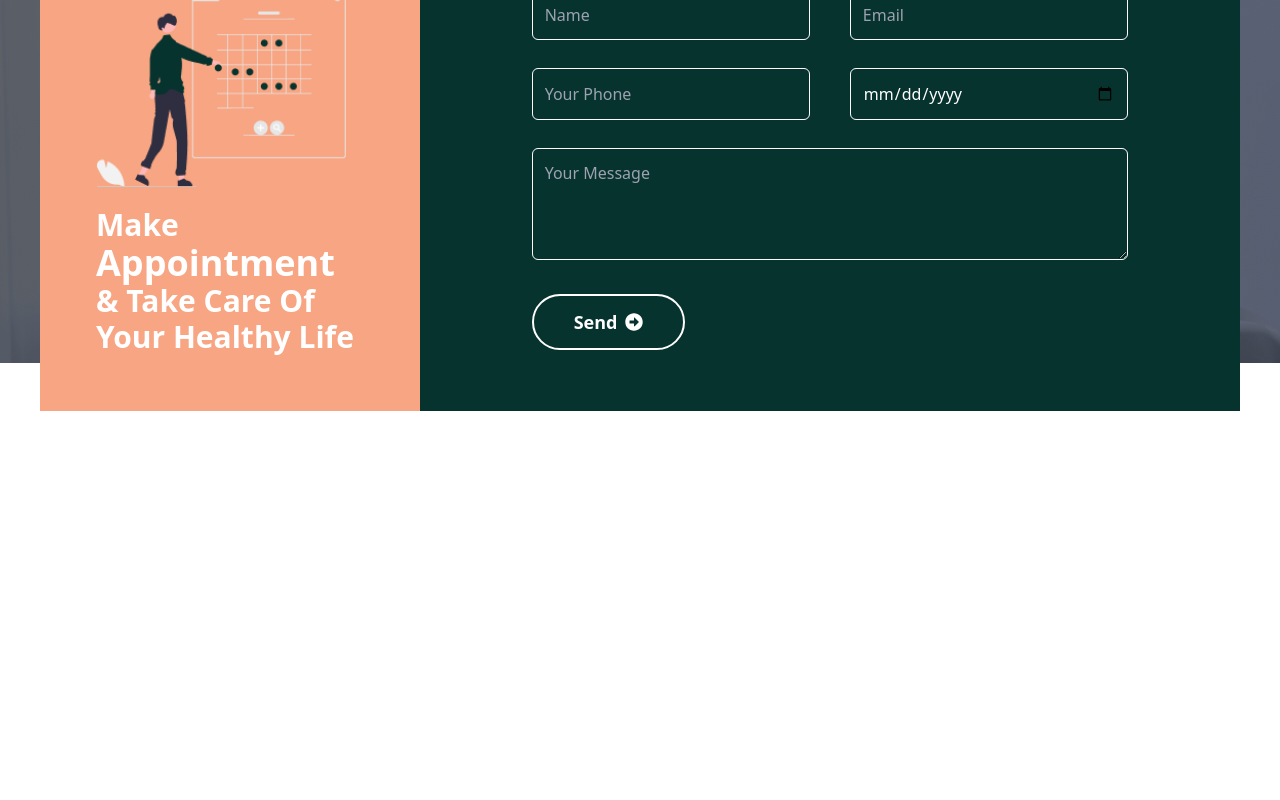
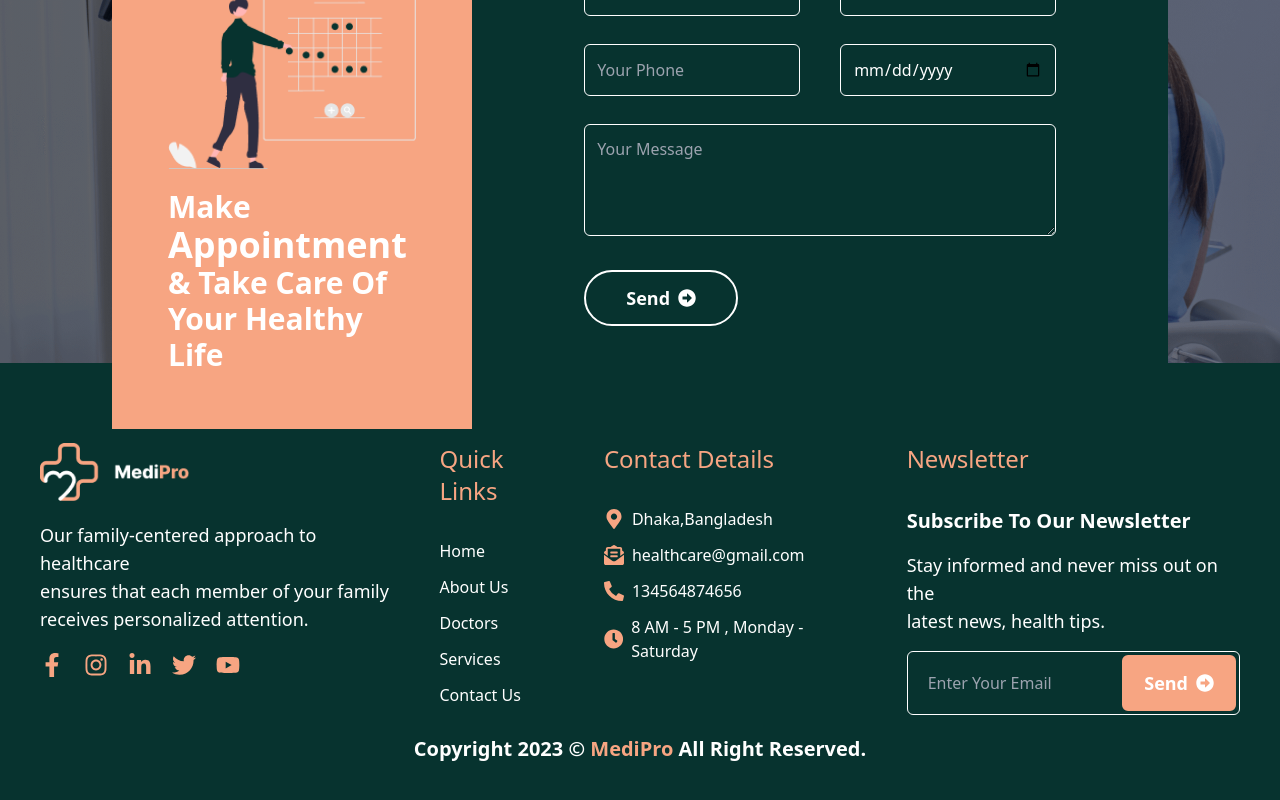
Before and after one commit to OliUllah1/medi-pro, a Next.js app: page / in a window 1280 px wide. Shown: the part 5635-6435 px from the top of the page. Before the commit the page ends 6046 px from the top, so only its background shows below. Built offline with nearby package versions, Linux system fonts and the light colour scheme.

Commit message:
footer section done

```diff
--- a/components/Contact.jsx
+++ b/components/Contact.jsx
@@ -2,28 +2,28 @@ import Image from "next/image";
 import {FaArrowAltCircleRight } from "react-icons/fa";
 const Contact = () => {
     return (
-        <div className="relative">
-            <Image  className='' src="/home-contact-us-bg.png" alt="doctor" width="1400" height="1400" />
-            <div className="bg-gradient-to-r from-black to-slate-900 opacity-60 absolute top-0 left-0 w-full h-full">
+        <div className="relative px-3 lg:px-0 bg-slate-100">
+            <Image  className='hidden lg:block' src="/home-contact-us-bg.png" alt="doctor" width="1400" height="1400" />
+            <div className="bg-gradient-to-r from-black to-slate-900 opacity-60 absolute top-0 left-0 w-full hidden lg:block h-full">
             </div>
-            <div className="absolute top-0 w-full h-full">
-                <div className="text-white space-y-2 py-10 text-5xl mt-2  text-center">
+            <div className="lg:absolute top-0 w-full h-full">
+                <div className="text-black pb-10 lg:pb-0 lg:text-white space-y-2 lg:py-8 text-5xl lg:mt-2  text-center">
                 <h4 className="text-xl ">FILL THE FORM</h4>
                 <h1 className="text-5xl">Contact Form.</h1>
                 </div>
-                <div className="flex px-10">
-                    <div className="w-[550px] space-y-5 p-14 bg-[#f7a582]">
+                <div className="lg:flex mt-8 lg:px-28">
+                    <div className="w-full lg:w-[550px] space-y-5 p-14 bg-[#f7a582]">
                     <Image  className='' src="/contact-us-img.png" alt="doctor" width="250" height="300" />
                     <h1 className="font-semibold text-3xl text-white">Make <span className="font-bold text-4xl">Appointment</span> & Take Care Of Your Healthy Life</h1>
                     </div>
-                    <div className="w-full py-14 px-28 bg-[#07332f]">
+                    <div className="w-full py-12 px-3 lg:px-28 bg-[#07332f]">
                         <form className="space-y-7" action="">
-                            <div className="w-full flex gap-10">
-                            <input placeholder="Name" className="border py-3 rounded-md px-3 w-full text-white bg-[#07332f] border-white" type="text" />
+                            <div className="w-full lg:flex gap-10">
+                            <input placeholder="Name" className="border py-3 rounded-md px-3 mb-7 lg:mb-0 w-full text-white bg-[#07332f] border-white" type="text" />
                             <input placeholder="Email" className="border py-3 rounded-md px-3 w-full text-white bg-[#07332f] border-white" type="email" />
                             </div>
-                            <div className="w-full flex gap-10">
-                            <input placeholder="Your Phone" className="border py-3 rounded-md px-3 w-full text-white bg-[#07332f] border-white" type="text" />
+                            <div className="w-full lg:flex gap-10">
+                            <input placeholder="Your Phone" className="border py-3 rounded-md px-3 mb-7 lg:mb-0 w-full text-white bg-[#07332f] border-white" type="text" />
                             <input type='date' placeholder="Date" className="border py-3 rounded-md px-3 w-full text-white bg-[#07332f] border-white" />
                             </div>
                             <textarea placeholder="Your Message" className="border h-28 py-3 rounded-md px-3 w-full text-white bg-[#07332f] border-white" name="" id=""></textarea>
--- a/components/Footer.jsx
+++ b/components/Footer.jsx
@@ -1,9 +1,54 @@
-import React from 'react';
+import Image from "next/image";
+import { FaFacebookF,FaInstagram,FaLinkedinIn,FaYoutube,FaTwitter,FaClock,FaEnvelopeOpenText,FaMapMarkerAlt,FaPhoneAlt,FaArrowAltCircleRight } from 'react-icons/fa';
 
 const Footer = () => {
     return (
-        <div>
+        <div className="bg-[#07332f] space-y-5  px-3 lg:px-10 py-20">
+            <div className='space-y-10 lg:space-y-0 lg:flex justify-between gap-10'>
+            <div className="space-y-5">
+            <Image className='' src="/logo.png" alt="logo" width="150" height="150" />
+            <p className="text-white text-lg">Our family-centered approach to healthcare <br className="hidden lg:block" /> ensures that each member of your family <br className="hidden lg:block" />  receives personalized attention.</p>
+            <div className="flex gap-5 items-center text-2xl text-[#f7a582]">
+                <FaFacebookF className=" cursor-pointer hover:text-white"></FaFacebookF>
+                <FaInstagram className=" cursor-pointer hover:text-white"></FaInstagram>
+                <FaLinkedinIn className=" cursor-pointer hover:text-white"></FaLinkedinIn>
+                <FaTwitter className=" cursor-pointer hover:text-white"></FaTwitter>
+                <FaYoutube className=" cursor-pointer hover:text-white"></FaYoutube>
+            </div>
+            </div>
+            <div className="space-y-8">
+                <h4 className="text-[#f7a582] text-2xl">Quick Links</h4>
+                <ul className="text-white space-y-3">
+                    <li className="hover:text-[#f7a582]"><a href="">Home</a></li>
+                    <li className="hover:text-[#f7a582]"><a href="">About Us</a></li>
+                    <li className="hover:text-[#f7a582]"><a href="">Doctors</a></li>
+                    <li className="hover:text-[#f7a582]"><a href="">Services</a></li>
+                    <li className="hover:text-[#f7a582]"><a href="">Contact Us</a></li>
+                </ul>
+            </div>
+            <div className="space-y-8">
+                <h4 className="text-[#f7a582] text-2xl">Contact Details</h4>
+                <ul className="text-white space-y-3">
+                    <li className=""><a href="" className="flex gap-2 items-center"><FaMapMarkerAlt className="text-[#f7a582] text-xl"></FaMapMarkerAlt> Dhaka,Bangladesh</a></li>
+                    <li><a href="" className="flex gap-2 items-center"><FaEnvelopeOpenText className="text-[#f7a582] text-xl"></FaEnvelopeOpenText> healthcare@gmail.com</a></li>
+                    <li><a href="" className="flex gap-2 items-center"><FaPhoneAlt className="text-[#f7a582] text-xl"></FaPhoneAlt> 134564874656</a></li>
+                    <li><a href="" className="flex gap-2 items-center"><FaClock className="text-[#f7a582] text-xl"></FaClock> 8 AM - 5 PM , Monday - Saturday</a></li>
 
+                </ul>
+            </div>
+            <div className="space-y-8">
+                <h4 className="text-[#f7a582] text-2xl">Newsletter</h4>
+                <div className="text-white space-y-4">
+                <h4 className="font-semibold text-xl">Subscribe To Our Newsletter</h4>
+                <p className="text-lg">Stay informed and never miss out on the <br className="hidden lg:block" /> latest news, health tips.</p>
+                <form className="relative" action="">
+                    <input className="border border-white w-full py-[19px] bg-[#07332f] rounded-md px-5 text-white" placeholder="Enter Your Email" type="text" />
+                    <button className="absolute top-1 border-2 border-[#f7a582] right-1 py-3 bg-[#f7a582] px-5 rounded-md flex gap-2 items-center font-bold text-lg hover:bg-[#07332f] hover:text-[#f7a582]" type="submit">Send <FaArrowAltCircleRight></FaArrowAltCircleRight></button>
+                </form>
+                </div>
+            </div>
+        </div>
+        <p className="text-center font-semibold text-xl text-white">Copyright 2023 &#169; <span className="text-[#f7a582] font-bold">MediPro</span> All Right Reserved.</p>
         </div>
     );
 };
```
